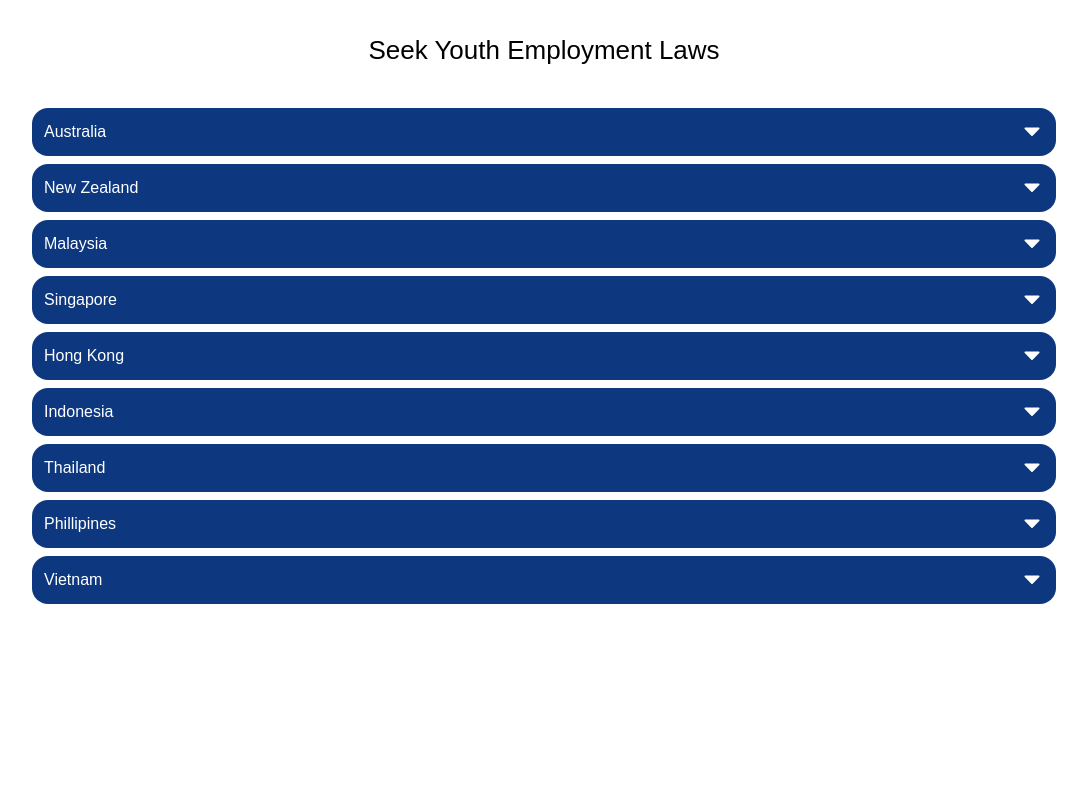
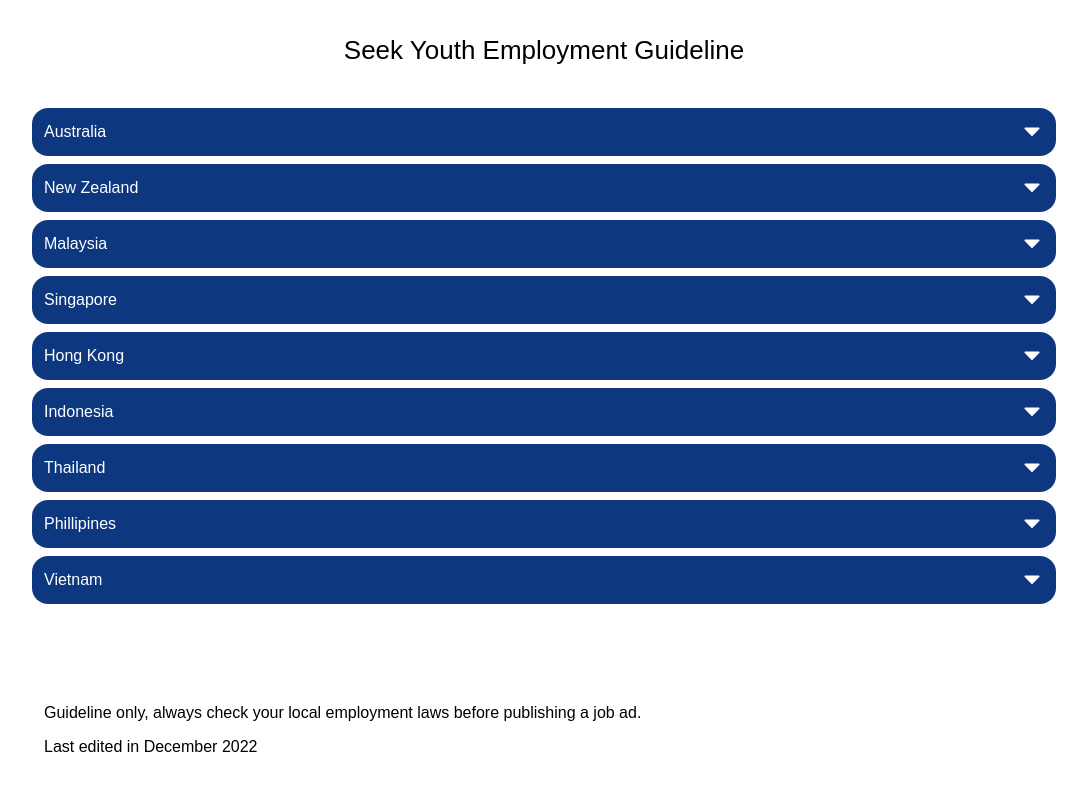
Before and after one commit to VidyullathaKandipati/seekyouth-faq, a React (Create React App) app: page / in a window 1280 px wide. Shown: the top 790 px of the page, without its empty margins (96-1183 px from the left). Built offline with nearby package versions, Linux system fonts and the light colour scheme.

Commit message:
adding disclaimer

```diff
--- a/src/App.css
+++ b/src/App.css
@@ -1,9 +1,10 @@
-/* .App {
-  text-align: center;
-} */
+html,
+body {
+  font-family: Arial, Helvetica, sans-serif;
+  min-height: 100vh;
+}
 
 body {
-  font-family: Arial, Helvetica, sans-serif;
 }
 
 .App-logo {
@@ -11,32 +12,18 @@
   pointer-events: none;
 }
 
-@media (prefers-reduced-motion: no-preference) {
-  .App-logo {
-    animation: App-logo-spin infinite 20s linear;
-  }
-}
-
 .App-header {
-  /* background-color: #0d3880; */
   min-height: 100px;
   display: flex;
   flex-direction: column;
   align-items: center;
   justify-content: center;
   font-size: calc(10px + 2vmin);
-  /* color: white; */
 }
 
-.App-link {
-  color: #61dafb;
+.seek-youth__wrapper {
+  min-height: 100%;
 }
 
-@keyframes App-logo-spin {
-  from {
-    transform: rotate(0deg);
-  }
-  to {
-    transform: rotate(360deg);
-  }
+.seek-youth__content-wrapper {
 }
--- a/src/App.js
+++ b/src/App.js
@@ -1,13 +1,19 @@
 import './App.css';
 import SeekYouthInformation from './components/SeekYouthInformation';
+import Disclaimer from './components/Disclaimer';
 
 function App() {
   return (
     <div className="App">
       <header className="App-header">
-        Seek Youth Employment Laws
+        Seek Youth Employment Guideline
       </header>
-      <SeekYouthInformation />
+      <div className='seek-youth__wrapper'>
+        <div className='seek-youth__content-wrapper'>
+          <SeekYouthInformation />
+        </div>
+        <Disclaimer />
+      </div>
     </div>
   );
 }
--- /dev/null
+++ b/src/components/Disclaimer.css
@@ -0,0 +1,7 @@
+.disclaimer {
+  position: absolute;
+  bottom: 0px;
+  left: 10%;
+  height: 100px;
+  padding: 12px;
+}
--- /dev/null
+++ b/src/components/Disclaimer.jsx
@@ -0,0 +1,15 @@
+import React, { memo } from 'react';
+import './Disclaimer.css';
+
+const Disclaimer = (props) => {
+  return (
+    <div className="disclaimer">
+      <div>
+        <p>Guideline only, always check your local employment laws before publishing a job ad.</p>
+        <p>Last edited in December 2022</p>
+      </div>
+    </div>
+  );
+};
+
+export default memo(Disclaimer);
```
